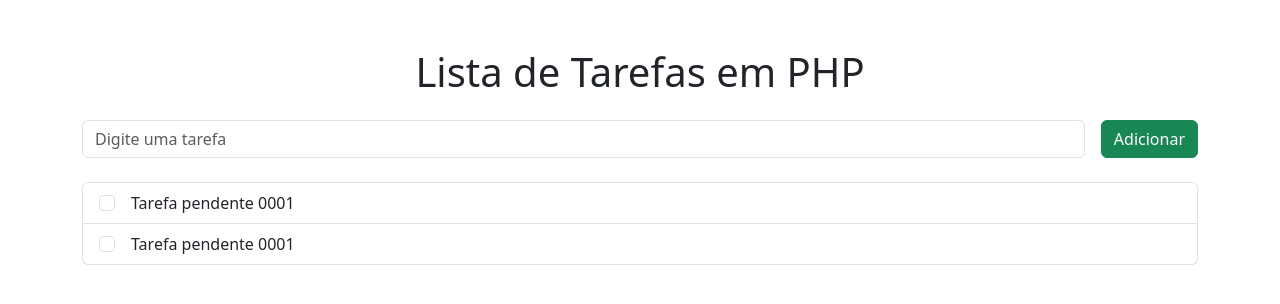
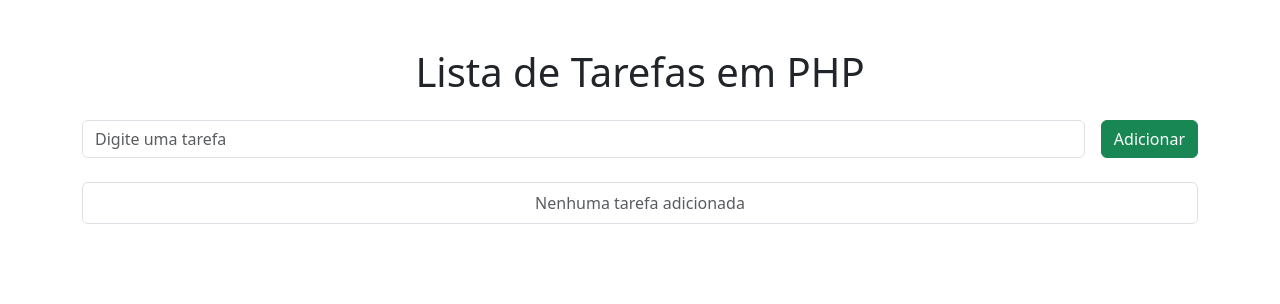
Before and after one commit to MatheusBrizolla/todolist, a PHP site: template src/views/tasks.php in a window 1280 px wide. Shown: the top 304 px of the page. Run offline with PHP 8.4, Linux system fonts and the light colour scheme; the template is opened without the code that fills it, so the values that code supplies are empty.

Commit message:
Resolução do conflito

```diff
--- a/src/models/models.php
+++ b/src/models/models.php
@@ -2,7 +2,7 @@
     // Retorna as tarefas da sessão ou inicia um array vazio
     function getTasks(){
         // Digite o seu código aqui
-        return $_SESSION['tasks']?? [];
+        return $_SESSION['tasks'] ?? [];
     }
 
     // Adiciona uma nova task no array
--- a/src/views/tasks.php
+++ b/src/views/tasks.php
@@ -22,7 +22,20 @@
 
     <!-- Lista de tarefas -->
      <ul class="list-group">
-        <li class="list-group-item d-flex align-items-center">
+<?php
+if(empty($tasks)):?>
+<li class="list-group-item text-center text-muted">
+    Nenhuma tarefa adicionada
+</li>
+<?php endif;?>
+</ul>
+</div>
+
+
+
+</body>
+</html>
+ <!--  <li class="list-group-item d-flex align-items-center">
           <form action="" class="me-3">
             <input type="hidden" name="action" value="toggle"/>
             <input type="hidden" name="id" value="id_do_item"/>
@@ -41,5 +54,3 @@
         </li>
      </ul>
     </div>
-</body>
-</html>
```
